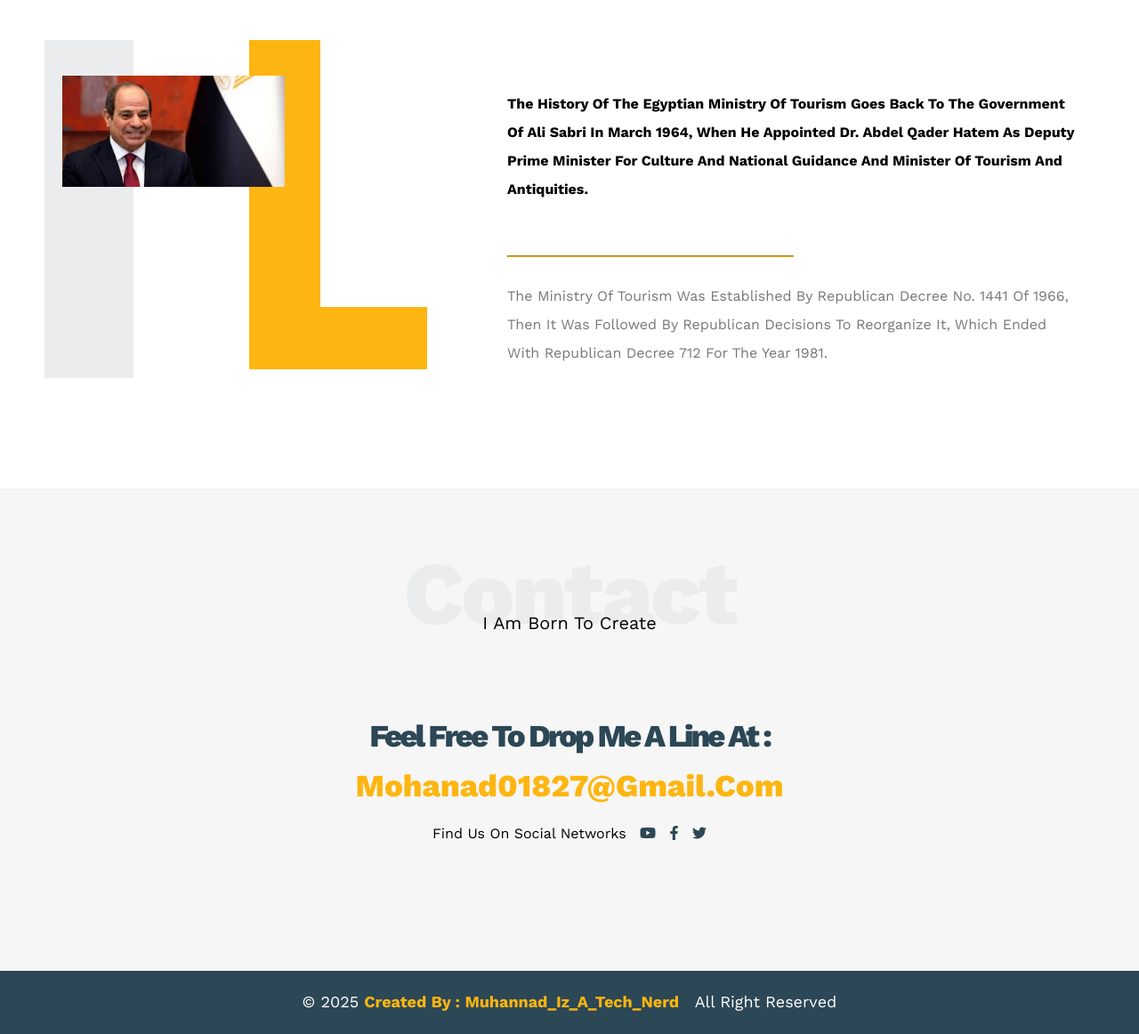
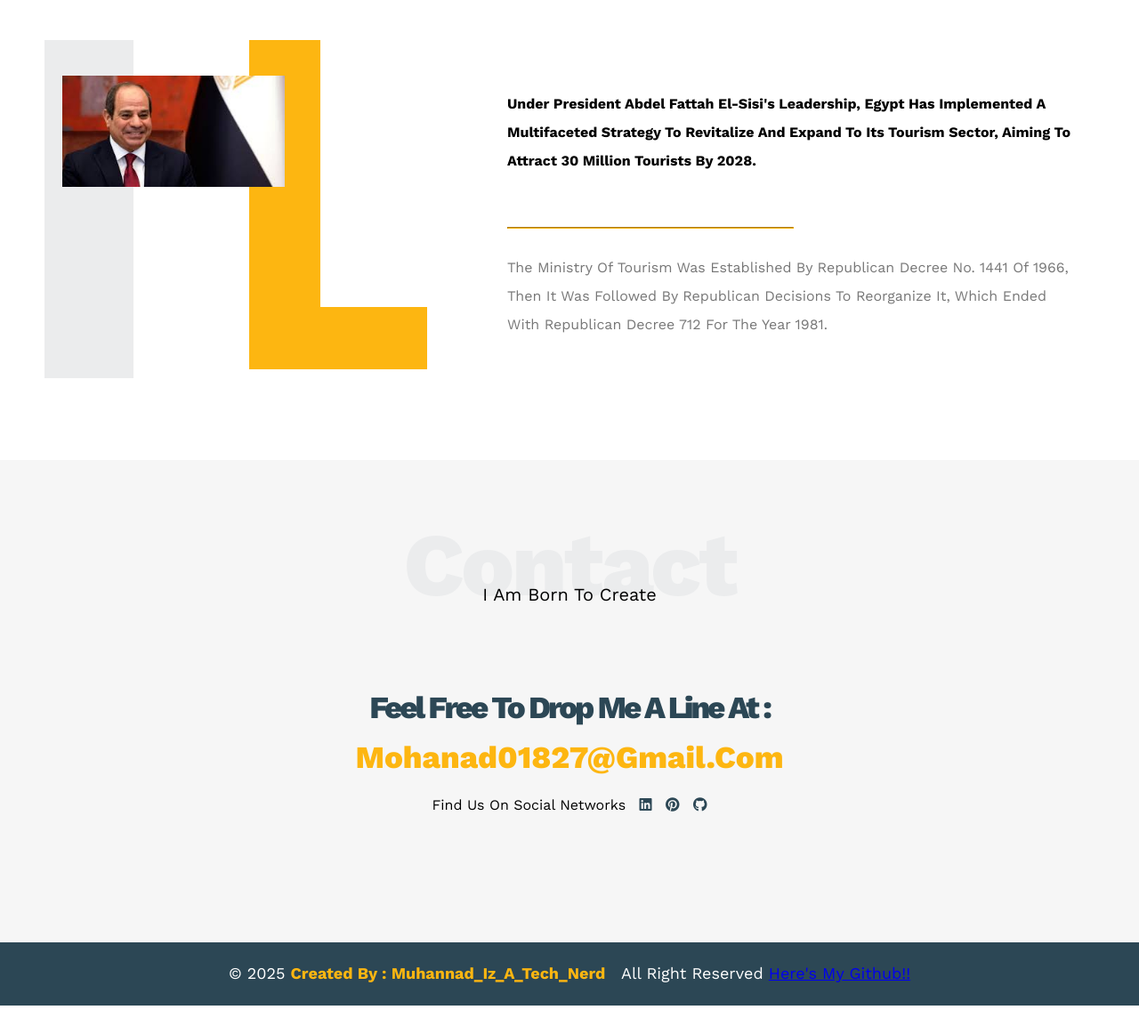
Before and after one commit to muhannad-iz-a-tech-nerd/A-guide-for-tourism-in-egypt, a plain HTML site: page index.html in a window 1280 px wide. Shown: the part 3394-4556 px from the top of the page at 89% size. After the commit the page ends 4524 px from the top, so only its background shows below. Drawn offline with nearby package versions, Linux system fonts and the light colour scheme.

Commit message:
Update index.html

```diff
--- a/index.html
+++ b/index.html
@@ -205,7 +205,7 @@
                     <img src="img/Elsisi.jpg" alt="">
                 </div>
                 <div class="text">
-                    <p>The history of the Egyptian Ministry of Tourism goes back to the government of Ali Sabri in March 1964, when he appointed Dr. Abdel Qader Hatem as Deputy Prime Minister for Culture and National Guidance and Minister of Tourism and Antiquities.</p>
+                    <p>Under President Abdel Fattah El-Sisi's leadership, Egypt has implemented a multifaceted strategy to revitalize and expand to its tourism sector, aiming to attract 30 million tourists by 2028. </p>
                     <hr>
                     <p>The Ministry of Tourism was established by Republican Decree No. 1441 of 1966, then it was followed by republican decisions to reorganize it, which ended with Republican Decree 712 for the year 1981. </p>
                 </div>
@@ -223,9 +223,9 @@
                 <a href="mailto:mohanad01827@gmail.Com?subject=content" class="link"> mohanad01827@gmail.Com</a>
                 <div class="social">
                     Find Us On Social Networks
-                    <i class="fab fa-youtube"></i>
-                    <i class="fab fa-facebook-f"></i>
-                    <i class="fab fa-twitter"></i>
+                    <i class="fab fa-linkedin"></i>
+                    <i class="fab fa-pinterest"></i>
+                    <i class="fab fa-github"></i>
                 </div>
             </div>
         </div>
@@ -234,7 +234,7 @@
     <!-- start footer section -->
     <div class="footer">
         &copy; 2025 <span>created by : Muhannad_Iz_A_Tech_Nerd</span> &nbsp; all right reserved
-
+                <a href= "github.com/muhannad_iz_a_tech_nerd/profile" target ="_blank">Here's my github!!</a>
     </div>
     <!-- end footer section -->
 
```
